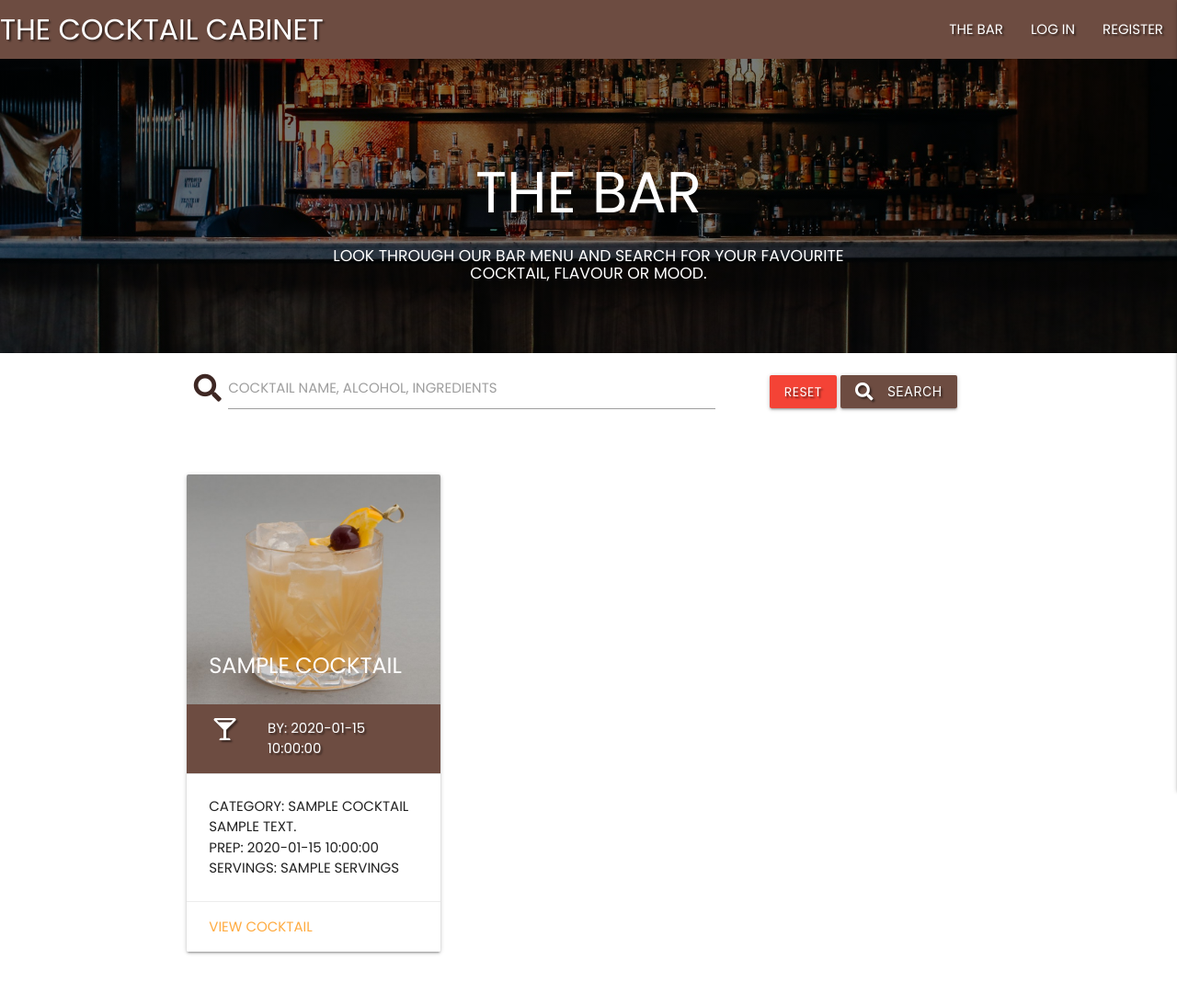
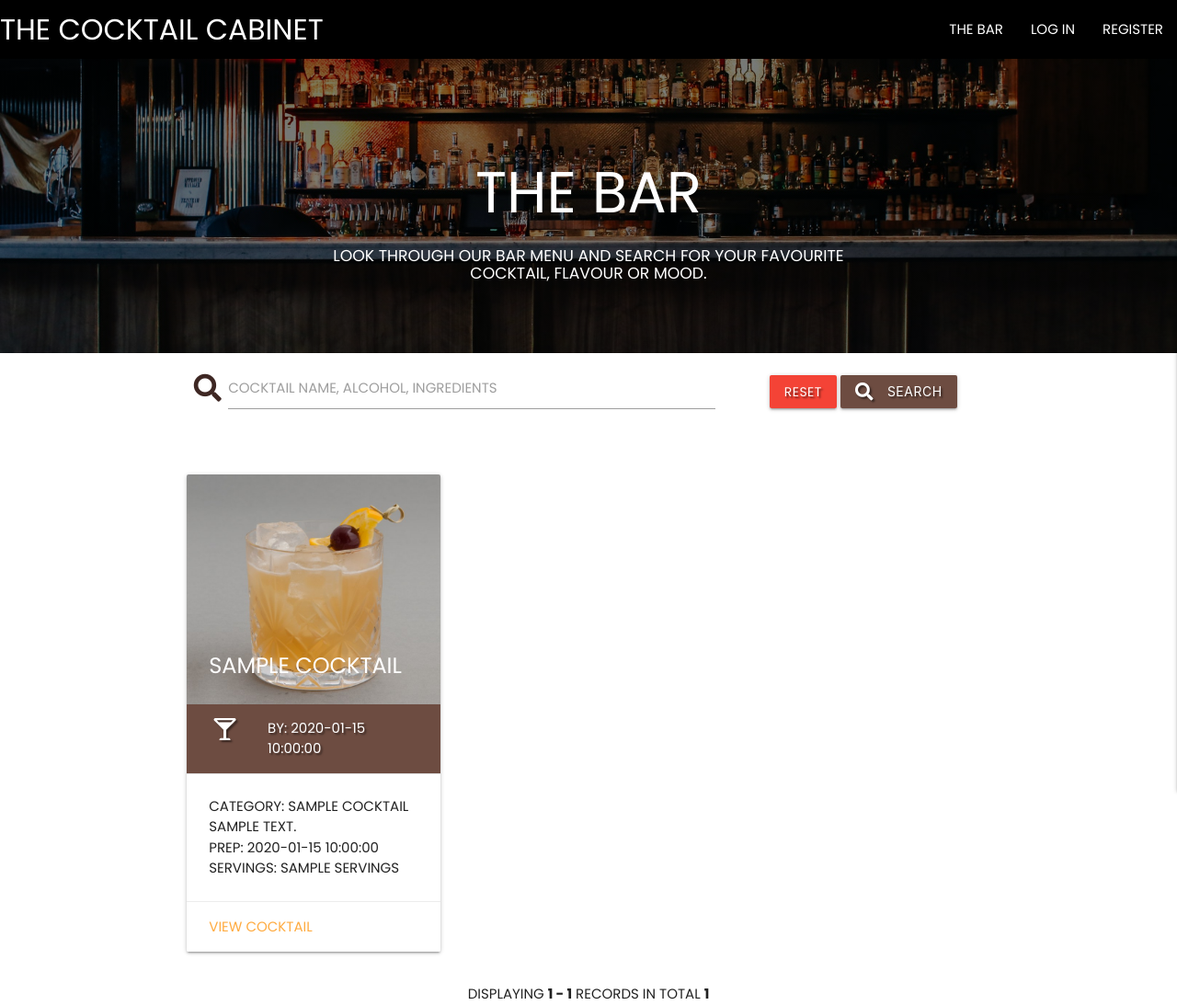
Before and after one commit to rhysmoggs/ms3-final-cocktails, a Flask app: page /all_cocktails in a window 1280 px wide. Shown: the whole page at 92% size. Before the commit the page ends 1038 px from the top, so only its background shows below. Run offline with Flask 2, Linux system fonts and the light colour scheme; tables that the repository leaves empty hold one stand-in row (values such as "Sample post"); a database or web service that is not in the repository returns one stand-in record (values such as "Sample title"); some libraries are stand-ins or nearby versions.

Commit message:
Add pagination to all_cocktails.html

```diff
--- a/cocktails/routes.py
+++ b/cocktails/routes.py
@@ -1,6 +1,7 @@
 from flask import (
     flash, render_template,
     request, redirect, session, url_for)
+from flask_paginate import Pagination, get_page_args
 from bson.objectid import ObjectId
 from werkzeug.security import generate_password_hash, check_password_hash
 from cocktails import app, db, mongo
@@ -15,10 +16,31 @@ def home():
     return render_template("home.html", categories=categories, cocktails=cocktails)
 
 
+# @app.route("/all_cocktails")
+# def all_cocktails():
+#     cocktails = list(mongo.db.cocktails.find())
+#     return render_template("all_cocktails.html", cocktails=cocktails)
+
+
 @app.route("/all_cocktails")
 def all_cocktails():
+    page, per_page, offset = get_page_args(page_parameter='page',
+                                           per_page_parameter='per_page')
+    # maximum amount of cocktails to be displayed per page
+    per_page = 9
+    offset
+    offset = (page - 1) * per_page
     cocktails = list(mongo.db.cocktails.find())
-    return render_template("all_cocktails.html", cocktails=cocktails)
+    # the total amount of cocktails found in the mongo cocktails collection
+    total = len(cocktails)
+    cocktails_paginated = cocktails[offset: offset + per_page]
+    pagination = Pagination(page=page, per_page=per_page, total=total,
+                            css_framework='materializecss')
+    return render_template("all_cocktails.html",
+                           cocktails=cocktails_paginated,
+                           page=page,
+                           per_page=per_page,
+                           pagination=pagination)
 
 
 @app.route("/filter_category/<int:category_id>")
--- a/cocktails/static/css/style.css
+++ b/cocktails/static/css/style.css
@@ -160,3 +160,18 @@ main {
     width: 100%;
     text-align: center;
   }
+
+
+  /* Pagination */
+
+/* to overwrite default materializecss pagination style, centre page numbers */
+.pagination {
+    position: absolute;
+    left: 50%;
+    transform: translatex(-50%);
+}
+
+/* to overwrite default materializecss pagination style, centre page info */
+.pagination-page-info {
+    text-align: center;
+}
--- a/cocktails/templates/all_cocktails.html
+++ b/cocktails/templates/all_cocktails.html
@@ -82,6 +82,11 @@
     {% else %}
         <h3 class="red-text text-darken-4 center-align">No Cocktails Found</h3>
     {% endif %}
+
+    <div class="container">
+        {{ pagination.links }}
+        {{ pagination.info }}
+    </div>
 </main>
 
 
--- a/cocktails/templates/base.html
+++ b/cocktails/templates/base.html
@@ -19,7 +19,7 @@
 
     <header>
         <!-- top navbar -->
-        <nav class="brown text-shadow darken-1">
+        <nav class="black text-shadow darken-1">
             <div class="nav-wrapper">
                 <a href="{{ url_for('home') }}" class="brand-logo">The Cocktail Cabinet</a>
                 <a href="#" data-target="mobile-demo" class="sidenav-trigger right"><i class="fas fa-bars"></i></a>
```
